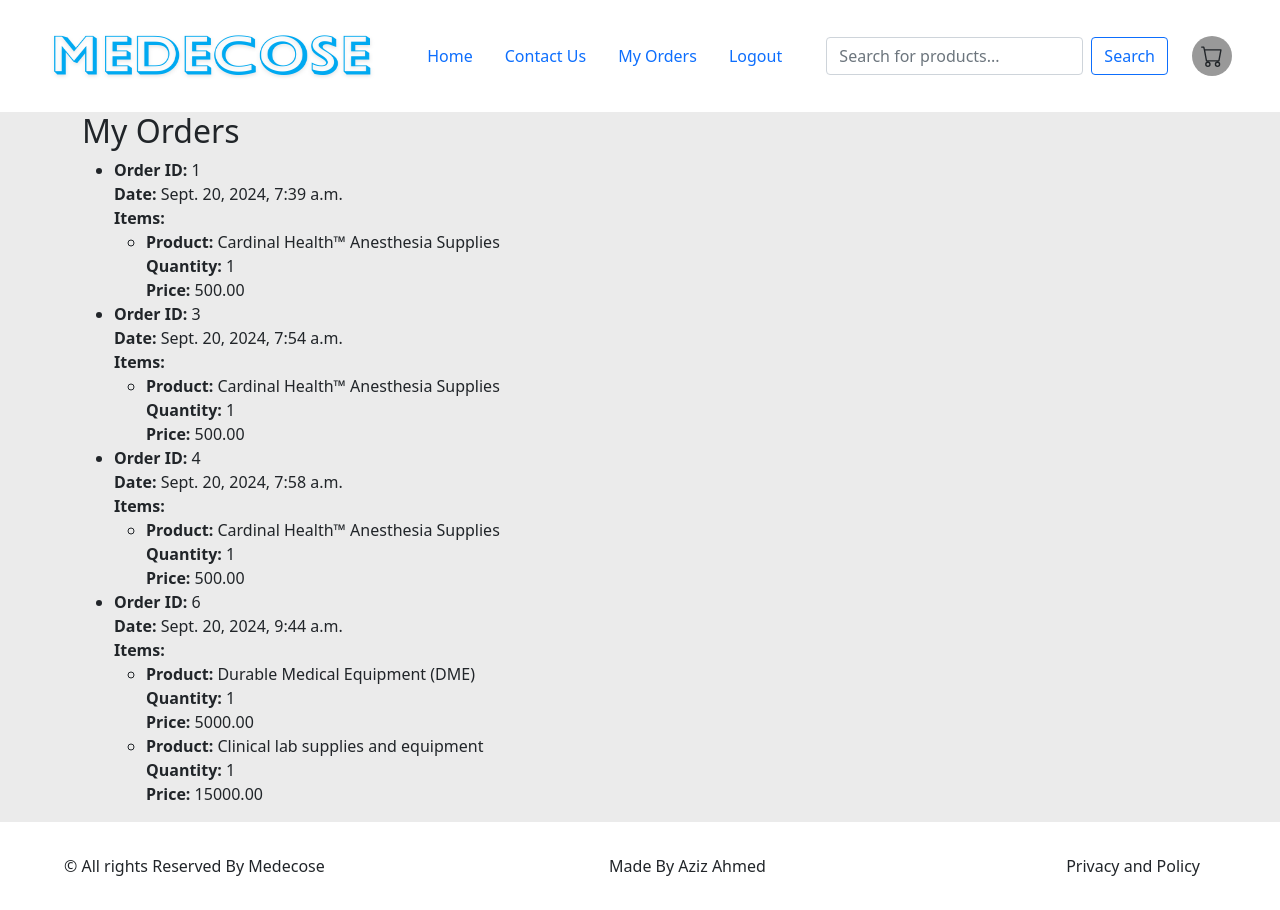
After one commit to Mustafa-naveed/Medecose, a Django app: page /orders/ in a window 1280 px wide. The commit adds this page. Run offline with Django 5.2, Linux system fonts and the light colour scheme; a user stored in the database is signed in; data comes from the database, SQL or seed files in the repository; both versions use the stored data as it was after the commit.

Commit message:
latest-design

```diff
--- a/home/urls.py
+++ b/home/urls.py
@@ -1,8 +1,11 @@
 from django.urls import path
+from .views import CustomLoginView
 from . import views
 
 urlpatterns = [
     path('', views.home, name='home'),
+    path('register/', views.register, name='register'),
+    path('orders/', views.user_orders, name='user_orders'),
     path('product/<int:post_id>/', views.product, name='product'),
     path('cart/', views.cart, name='cart'),
     path('cart/add/<int:product_id>/', views.add_to_cart, name='add_to_cart'),
@@ -10,4 +13,5 @@
     path('cod/', views.cod, name='cod'),  # Add this line
     path('confirm_order/', views.confirm_order, name='confirm_order'),
     path('search/', views.search_view, name='search'),
+    path('login/', CustomLoginView.as_view(), name='login')
 ]
--- a/home/views.py
+++ b/home/views.py
@@ -1,43 +1,45 @@
 from django.shortcuts import get_object_or_404, redirect, render
+from django.contrib.auth.decorators import login_required
+from django.contrib.auth import login
+from .forms import UserRegistrationForm
+from .models import Profile
 from django.http import HttpResponse
 from django.db.models import Q
-from .models import Product,Logo,Slider,Order,OrderItem
+from .models import Product, Logo, Slider, Order, OrderItem
 from django.views.decorators.http import require_POST
+from django.contrib.auth.views import LoginView
 
-# Create your views here.
+# Home view
+def home(request):
+    product = Product.objects.all()
+    logo = Logo.objects.all()
+    slider = Slider.objects.all()
+    return render(request, "home.html", {
+        'slider': slider,
+        'product': product,
+        'logo': logo,
+    })
 
-def home(request):
-  product = Product.objects.all()
-  logo = Logo.objects.all()
-  slider = Slider.objects.all()
-  return render(request,"home.html",
-    {
-    'slider':slider,
-    'product':product,
-    'logo':logo,
-})
+# Product detail view
 def product(request, post_id):
     product = get_object_or_404(Product, id=post_id)
     return render(request, 'product.html', {'product': product})
 
 
+
+# Cart view - user specific
+@login_required
 def cart(request):
-    # Retrieve cart from session
     cart = request.session.get('cart', {})
-
-    # Fetch products from the database
-    product_ids = cart.keys()  # Get all product IDs from the cart
+    product_ids = cart.keys()
     products = {product.id: product for product in Product.objects.filter(id__in=product_ids)}
-
-    # Prepare a list of products with quantities for the template
     cart_items = [(products.get(int(product_id)), quantity) for product_id, quantity in cart.items()]
-
-    # Calculate total price
     total_price = sum(product.price * quantity for product, quantity in cart_items if product)
 
     return render(request, 'cart.html', {'cart_items': cart_items, 'total_price': total_price})
 
-
+# Add product to cart
+@login_required
 def add_to_cart(request, product_id):
     cart = request.session.get('cart', {})
     product = get_object_or_404(Product, id=product_id)
@@ -48,67 +50,72 @@
     request.session['cart'] = cart
     return redirect('/')
 
-
+# Remove product from cart
+@login_required
 def remove_from_cart(request, product_id):
     cart = request.session.get('cart', {})
-
-    # Convert product_id to string to match session key
     product_id_str = str(product_id)
-
-    # Debugging: Print current cart
-    print("Initial cart contents:", cart)
-
     if product_id_str in cart:
         if cart[product_id_str] > 1:
             cart[product_id_str] -= 1
         else:
             del cart[product_id_str]
-
         request.session['cart'] = cart
-
-        # Debugging: Print updated cart
-        print("Updated cart contents:", cart)
-    else:
-        print("Product not found in cart:", product_id)
-
     return redirect('cart')
 
+# Cash on delivery view
+@login_required
 def cod(request):
-    # Retrieve cart from session
     cart = request.session.get('cart', {})
+    if not cart:
+        return redirect('cart')  # Redirect to the cart if empty
 
-    if not cart:
-        return redirect('cart')  # Redirect to the cart if the cart is empty
-
-    # Fetch products from the database
     products = {product_id: Product.objects.get(id=int(product_id)) for product_id in cart.keys()}
-
-    # Prepare a list of products with quantities for the template
     cart_items = [(products.get(product_id), quantity) for product_id, quantity in cart.items()]
-
-    # Calculate total price
     total_price = sum(product.price * quantity for product, quantity in cart_items if product)
 
     return render(request, 'cod.html', {'cart_items': cart_items, 'total_price': total_price})
 
-
+# Confirm order - user-specific
 @require_POST
+@login_required
 def confirm_order(request):
     # Retrieve cart from session
     cart = request.session.get('cart', {})
 
     if not cart:
-        return redirect('cart')  # Redirect to the cart if the cart is empty
+        return redirect('cart')  # Redirect to the cart if empty
 
-    # Process order here (e.g., save to database, send confirmation email)
+    # Retrieve form data
+    full_name = request.POST.get('full_name')
+    phone_number = request.POST.get('phone_number')
+    address = request.POST.get('address')
 
-    # Clear the cart
+    # Create an Order entry linked to the logged-in user
+    order = Order.objects.create(
+        user=request.user,  # Link order to the logged-in user
+        full_name=full_name,
+        phone_number=phone_number,
+        address=address,
+    )
+
+    # Loop through cart and create OrderItem entries for each product
+    for product_id, quantity in cart.items():
+        product = Product.objects.get(id=product_id)
+        # Create OrderItem linked to the order and product
+        OrderItem.objects.create(
+            order=order,
+            product=product,
+            quantity=quantity,
+        )
+
+    # Clear the cart after confirming the order
     request.session['cart'] = {}
 
-    return render(request, 'order_confirmed.html')  # You might want to create this template
+    # Return an order confirmation page or redirect to user orders page
+    return render(request, 'order_confirmed.html', {'order': order})
 
-@require_POST
-def confirm_order(request):
+    # Retrieve cart from session
     cart = request.session.get('cart', {})
 
     if not cart:
@@ -119,11 +126,12 @@
     phone_number = request.POST.get('phone_number')
     address = request.POST.get('address')
 
-    # Create an Order entry
+    # Create an Order entry with the logged-in user
     order = Order.objects.create(
         full_name=full_name,
         phone_number=phone_number,
-        address=address
+        address=address,
+        user=request.user  # Associate the order with the logged-in user
     )
 
     # Create OrderItems for each product in the cart
@@ -139,15 +147,46 @@
     request.session['cart'] = {}
 
     return render(request, 'order_confirmed.html')
+# Search view
+def search_view(request):
+    query = request.GET.get('q')
+    results = []
+    if query:
+        results = Product.objects.filter(Q(title__icontains=query) | Q(description__icontains=query))
+    return render(request, 'search_results.html', {'query': query, 'results': results})
 
-def search_view(request):
-    query = request.GET.get('q')  # Get the search query from the request
-    results = []
+# Register user
+def register(request):
+    if request.method == 'POST':
+        form = UserRegistrationForm(request.POST)
+        if form.is_valid():
+            user = form.save(commit=False)
+            user.set_password(form.cleaned_data['password'])
+            user.save()
 
-    if query:
-        # Search for products where title or description contains the query
-        results = Product.objects.filter(
-            Q(title__icontains=query) | Q(description__icontains=query)
-        )
+            # Create Profile with additional fields
+            Profile.objects.create(
+                user=user,
+                phone_number=form.cleaned_data['phone_number'],
+                address=form.cleaned_data['address']
+            )
 
-    return render(request, 'search_results.html', {'query': query, 'results': results})
+            # Log the user in
+            login(request, user)
+            return redirect('home')
+    else:
+        form = UserRegistrationForm()
+
+    return render(request, 'register.html', {'form': form})
+
+# User orders view - show only logged-in user's orders
+@login_required
+def user_orders(request):
+    # Fetch orders related to the logged-in user
+    orders = Order.objects.filter(user=request.user)
+
+    # Pass the orders to the template
+    return render(request, 'user_orders.html', {'orders': orders})
+
+class CustomLoginView(LoginView):
+    template_name = 'login.html'  # Specify the template for the login page
--- a/myApp/settings.py
+++ b/myApp/settings.py
@@ -14,6 +14,10 @@
 
 # Build paths inside the project like this: BASE_DIR / 'subdir'.
 BASE_DIR = Path(__file__).resolve().parent.parent
+
+LOGIN_REDIRECT_URL = '/'
+LOGOUT_REDIRECT_URL = '/'
+
 
 
 # Quick-start development settings - unsuitable for production
--- a/myApp/urls.py
+++ b/myApp/urls.py
@@ -18,11 +18,15 @@
 from django.urls import path, include
 from django.conf import settings
 from django.conf.urls.static import static
+from django.contrib.auth import views as auth_views
+
 
 urlpatterns = [
     path('admin/', admin.site.urls),
     path('', include('home.urls') ),
     path('user/', include('users.urls') ),
+    path('login/', auth_views.LoginView.as_view(), name='login'),
+    path('logout/', auth_views.LogoutView.as_view(next_page='/'), name='logout')
 ]
 if settings.DEBUG:
     urlpatterns += static(settings.MEDIA_URL, document_root=settings.MEDIA_ROOT)
--- a/static/css/style.css
+++ b/static/css/style.css
@@ -60,6 +60,16 @@
   height: 22px !important;
 
 }
+.notification{
+  position: absolute;
+  top: 30%;
+  right: 3%;
+  border-radius: 100%;
+  height: 20px;
+  width: 20px;
+  background-color: lightblue !important;
+  color: rgb(230, 81, 81);
+}
 
   @media (min-width: 768px) {
     .bd-placeholder-img-lg {
--- a/template/layout.html
+++ b/template/layout.html
@@ -1,45 +1,73 @@
 <!DOCTYPE html>
 <html lang="en">
 {% load static %}
+
 <head>
     <meta charset="UTF-8">
     <meta name="viewport" content="width=device-width, initial-scale=1.0">
-    <link href="https://cdn.jsdelivr.net/npm/bootstrap@5.0.2/dist/css/bootstrap.min.css" rel="stylesheet" integrity="sha384-EVSTQN3/azprG1Anm3QDgpJLIm9Nao0Yz1ztcQTwFspd3yD65VohhpuuCOmLASjC" crossorigin="anonymous">
-    <script src="https://cdn.jsdelivr.net/npm/bootstrap@5.3.3/dist/js/bootstrap.bundle.min.js" integrity="sha384-YvpcrYf0tY3lHB60NNkmXc5s9fDVZLESaAA55NDzOxhy9GkcIdslK1eN7N6jIeHz" crossorigin="anonymous"></script>
+    <link href="https://cdn.jsdelivr.net/npm/bootstrap@5.0.2/dist/css/bootstrap.min.css" rel="stylesheet"
+        integrity="sha384-EVSTQN3/azprG1Anm3QDgpJLIm9Nao0Yz1ztcQTwFspd3yD65VohhpuuCOmLASjC" crossorigin="anonymous">
+    <script src="https://cdn.jsdelivr.net/npm/bootstrap@5.3.3/dist/js/bootstrap.bundle.min.js"
+        integrity="sha384-YvpcrYf0tY3lHB60NNkmXc5s9fDVZLESaAA55NDzOxhy9GkcIdslK1eN7N6jIeHz"
+        crossorigin="anonymous"></script>
     <link rel="stylesheet" href="{% static 'css/style.css' %}">
-
     <title>Medecose</title>
 </head>
+
 <body class="body">
     <nav class="nav navbar bg-white sticky-top">
         <div class="container-fluid px-5 p-2">
             <div class="d-flex justify-content-between w-100 align-items-center">
                 <div class="logo">
-                    <img src={% static "images/logo.png" %} alt="" class='logo'>
+                    <a href="{% url 'home' %}">
+                        <img src="{% static 'images/logo.png' %}" alt="Logo" class="logo">
+                    </a>
                 </div>
                 <div class="nav-links d-flex">
                     <div class="nav-item">
-                        <a href={% url "home" %} class="nav-link">Home</a>
+                        <a href="{% url 'home' %}" class="nav-link">Home</a>
                     </div>
                     <div class="nav-item">
-                        <a href="/" class="nav-link">Contact Us</a>
+                        <a href="#" class="nav-link">Contact Us</a>
                     </div>
-                    {% comment %} <div class="nav-item">
-                        <a href="/user/signup" class="nav-link">Sign Up</a>
-                    </div> {% endcomment %}
-                    {% comment %} <div class="nav-item">
-                        <a href="/user/signin" class="nav-link">Sign In</a>
-                    </div> {% endcomment %}
+                    <!-- Display based on user login status -->
+                    {% if user.is_authenticated %}
+                    <div class="nav-item">
+                        <a href="{% url 'user_orders' %}" class="nav-link">My Orders</a>
+                    </div>
+                    <form id="logout-form" action="{% url 'logout' %}" method="POST" style="display: none;">
+                        {% csrf_token %}
+                    </form>
+
+                    <a href="#" class="nav-link"
+                        onclick="event.preventDefault(); document.getElementById('logout-form').submit();">
+                        Logout
+                    </a>
+                    {% else %}
+                    <div class="nav-item">
+                        <a href="{% url 'register' %}" class="nav-link">Sign Up</a>
+                    </div>
+                    <div class="nav-item">
+                        <a href="{% url 'login' %}" class="nav-link">Login</a>
+                    </div>
+
+                    {% endif %}
                 </div>
                 <div class="right-side d-flex gap-4 align-items-center">
                     <form class="d-flex" role="search" action="{% url 'search' %}">
-                    <input class="form-control me-2" type="search" name="q" placeholder="Search for products..." value="{{ request.GET.q }}">
+                        <input class="form-control me-2" type="search" name="q" placeholder="Search for products..."
+                            value="{{ request.GET.q }}">
                         <button class="btn btn-outline-primary" type="submit">Search</button>
                     </form>
-                <a href='/cart' class="cart text-light">
-                    <svg xmlns="http://www.w3.org/2000/svg"  fill="currentColor" class="bi bi-cart cart-icon" viewBox="0 0 16 16">
-                        <path d="M0 1.5A.5.5 0 0 1 .5 1H2a.5.5 0 0 1 .485.379L2.89 3H14.5a.5.5 0 0 1 .491.592l-1.5 8A.5.5 0 0 1 13 12H4a.5.5 0 0 1-.491-.408L2.01 3.607 1.61 2H.5a.5.5 0 0 1-.5-.5M3.102 4l1.313 7h8.17l1.313-7zM5 12a2 2 0 1 0 0 4 2 2 0 0 0 0-4m7 0a2 2 0 1 0 0 4 2 2 0 0 0 0-4m-7 1a1 1 0 1 1 0 2 1 1 0 0 1 0-2m7 0a1 1 0 1 1 0 2 1 1 0 0 1 0-2"/>
+                    <a href="{% url 'cart' %}" class="cart text-dark">
+                        <svg xmlns="http://www.w3.org/2000/svg" fill="currentColor" class="bi bi-cart cart-icon"
+                            viewBox="0 0 16 16">
+                            <path
+                                d="M0 1.5A.5.5 0 0 1 .5 1H2a.5.5 0 0 1 .485.379L2.89 3H14.5a.5.5 0 0 1 .491.592l-1.5 8A.5.5 0 0 1 13 12H4a.5.5 0 0 1-.491-.408L2.01 3.607 1.61 2H.5a.5.5 0 0 1-.5-.5M3.102 4l1.313 7h8.17l1.313-7zM5 12a2 2 0 1 0 0 4 2 2 0 0 0 0-4m7 0a2 2 0 1 0 0 4 2 2 0 0 0 0-4m-7 1a1 1 0 1 1 0 2 1 1 0 0 1 0-2m7 0a1 1 0 1 1 0 2 1 1 0 0 1 0-2" />
                         </svg>
+                        {% if request.session.cart %}
+                        <span class="badge bg-primary notification">{{ request.session.cart|length }}</span>
+                        {% endif %}
                     </a>
                 </div>
             </div>
@@ -47,20 +75,17 @@
     </nav>
 
     {% block body %}
-
     {% endblock body %}
 
-
-
-    <nav class="bg-white w-100 p-3">
+    <footer class="bg-white w-100 p-3">
         <div class="container-fluid px-5 p-2">
             <div class="d-flex justify-content-between w-100 align-items-center">
-               <span>&copy All rights Reserved By Medecose </span>
+                <span>&copy; All rights Reserved By Medecose</span>
                 <span>Made By Aziz Ahmed</span>
-               <span><a href="" class='nav-link text-dark'>Privicy and Policy</a></span>
+                <span><a href="#" class="nav-link text-dark">Privacy and Policy</a></span>
             </div>
         </div>
-    </nav>
+    </footer>
+</body>
 
-</body>
 </html>
--- /dev/null
+++ b/template/user_orders.html
@@ -0,0 +1,29 @@
+{% extends 'layout.html' %}
+
+{% block body %}
+<div class="container">
+    <h2>My Orders</h2>
+    {% if orders %}
+        <ul>
+        {% for order in orders %}
+            <li>
+                <strong>Order ID:</strong> {{ order.id }}<br>
+                <strong>Date:</strong> {{ order.created_at }}<br>
+                <strong>Items:</strong>
+                <ul>
+                    {% for item in order.items.all %}
+                        <li>
+                            <strong>Product:</strong> {{ item.product.title }}<br>
+                            <strong>Quantity:</strong> {{ item.quantity }}<br>
+                            <strong>Price:</strong> {{ item.product.price }}
+                        </li>
+                    {% endfor %}
+                </ul>
+            </li>
+        {% endfor %}
+        </ul>
+    {% else %}
+        <p>You have no orders.</p>
+    {% endif %}
+</div>
+{% endblock %}
```
Also changed, not shown: home/forms.py (added, +12 -0 lines), home/models.py (+17 -9 lines), template/login.html (added, +28 -0 lines), template/register.html (added, +13 -0 lines), template/signin.html (deleted, +0 -30 lines), template/signup.html (deleted, +0 -38 lines), db.sqlite3, home/migrations/0011_order_user_profile.py (added), home/migrations/0012_alter_orderitem_options_alter_order_user.py (added). Lines whose indentation alone changed are shown as unchanged.
